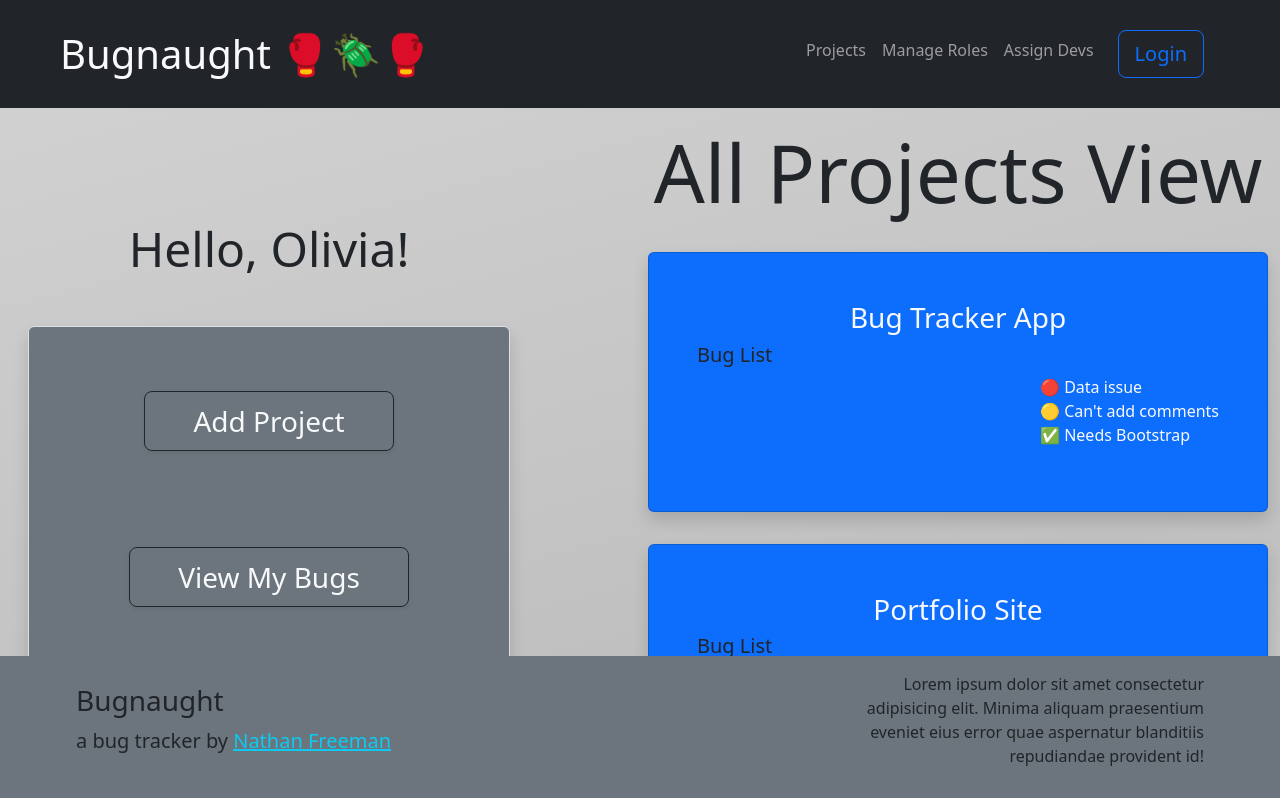
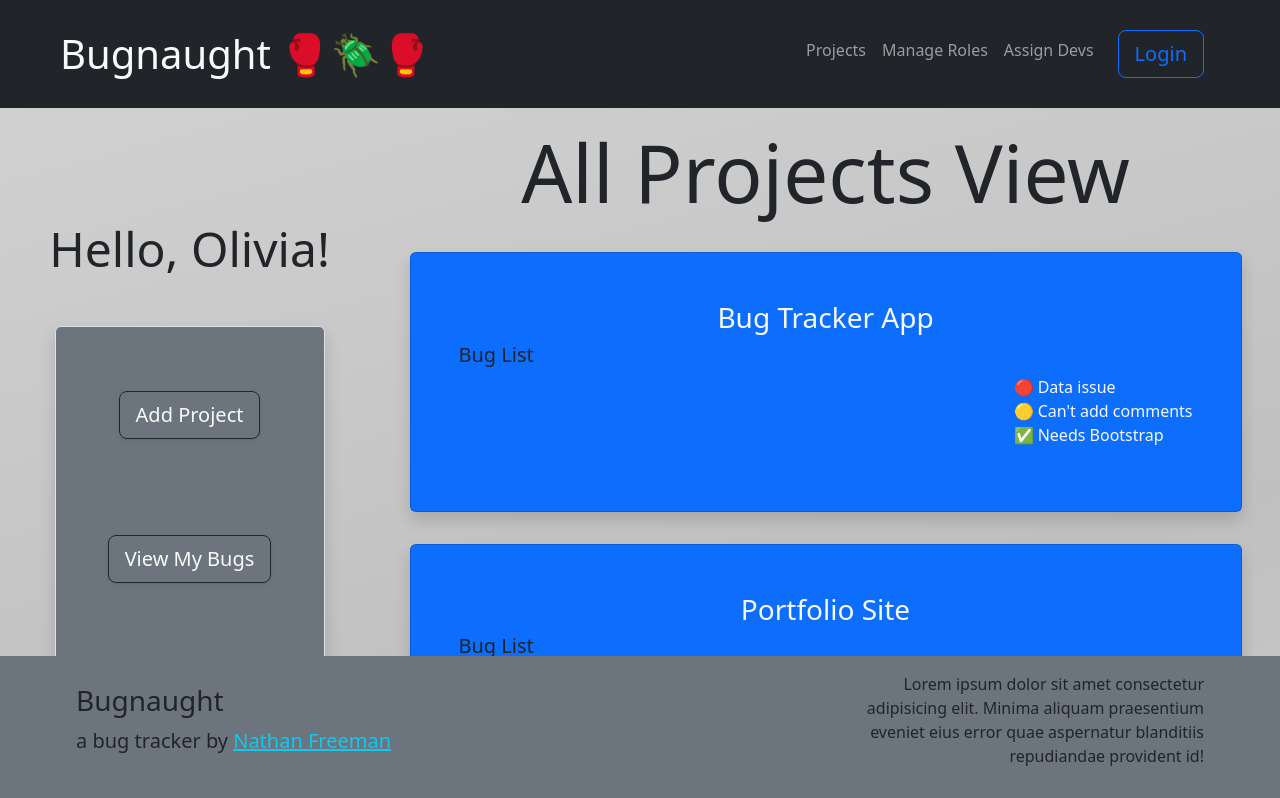
Before and after one commit to Bones81/Bugnaught, a React (Vite) app: page / in a window 1280 px wide. Shown: the top 798 px of the page. Built offline with nearby package versions, Linux system fonts and the light colour scheme.

Commit message:
Removed dash-container class to improve layout; something about making it a flex container was limiting its ability to be a fluid container

```diff
--- a/src/App.tsx
+++ b/src/App.tsx
@@ -16,12 +16,12 @@ const App: React.FunctionComponent = () => {
   return (
     <>
       <Header setView={setView} />
-      <div className="container-fluid dash-container mb-5">
-        <div className="row justify-content-between align-items-center my-3 gx-3">
-          <div className="col-xl-5 align-self-start mt-5">
+      <div className="container-fluid mb-5">
+        <div className="row justify-content-around align-items-center my-3 gx-3">
+          <div className="col-xl-3 align-self-start mt-5">
             <InfoPanel projects={projects} setProjects={setProjects} setView={setView}/>
           </div>
-          <div className="col-xl-6">
+          <div className="col-xl-8">
             <Dashboard projects={projects} setProjects={setProjects} setView={setView} view={view}/>
           </div>
         </div>
--- a/src/InfoPanel/infopanel.tsx
+++ b/src/InfoPanel/infopanel.tsx
@@ -63,9 +63,9 @@ const InfoPanel: React.FunctionComponent<InfoPanelProps> = (props) => {
                     <h3 className="display-5 my-5">Hello, {user}!</h3>
                 }
                 <ul className="d-flex flex-xl-column align-items-center shadow bg-secondary m-3 p-3 border border-1 rounded">
-                    <li className="btn btn-lg btn-link flex-fill text-light my-xl-5 mx-2 px-xl-5 fs-3 text-decoration-none border border-1 border-dark shadow-sm" onClick={handleShowAddProject}>Add Project</li>
-                    <li className="btn btn-lg btn-link flex-fill text-light my-xl-5 mx-2 px-xl-5 fs-3 text-decoration-none border border-1 border-dark shadow-sm" onClick={handleViewUserBugs}>View My Bugs</li>
-                    <li className="btn btn-lg btn-link flex-fill text-light my-xl-5 mx-2 px-xl-5 fs-3 text-decoration-none border border-1 border-dark shadow-sm" onClick={handleGetSingleUserView}>User Info</li>
+                    <li className="btn btn-lg btn-link flex-fill text-light my-xl-5 mx-2 px-xl-3 fs-5 text-decoration-none border border-1 border-dark shadow-sm" onClick={handleShowAddProject}>Add Project</li>
+                    <li className="btn btn-lg btn-link flex-fill text-light my-xl-5 mx-2 px-xl-3 fs-5 text-decoration-none border border-1 border-dark shadow-sm" onClick={handleViewUserBugs}>View My Bugs</li>
+                    <li className="btn btn-lg btn-link flex-fill text-light my-xl-5 mx-2 px-xl-3 fs-5 text-decoration-none border border-1 border-dark shadow-sm" onClick={handleGetSingleUserView}>User Info</li>
                 </ul>
 
                 {/* Add Project  */}
--- a/src/ProjectView/projectView.tsx
+++ b/src/ProjectView/projectView.tsx
@@ -23,12 +23,8 @@ const ProjectView = (props: any) => {
             description: description,
             developer: ""
         }
-        console.log([...props.bugs, newBug]);
-
 
         props.setBugs([...props.bugs, newBug])
-        console.log('This should add new bug and its data to bug list');
-        // console.log('handleAddNewBug ran for newBug: ' + JSON.stringify(newBug))
         setBugName("")
         setDescription("")
         setPriority("")
@@ -38,7 +34,6 @@ const ProjectView = (props: any) => {
     const handleBugNameChange = (e: ChangeEvent<HTMLInputElement>) => {
         e.preventDefault()
         setBugName(e.target.value)
-        console.log('handleBugNameChange ran');
     }
 
     const handlePriorityChange = (e: ChangeEvent<HTMLSelectElement>) => {
```
